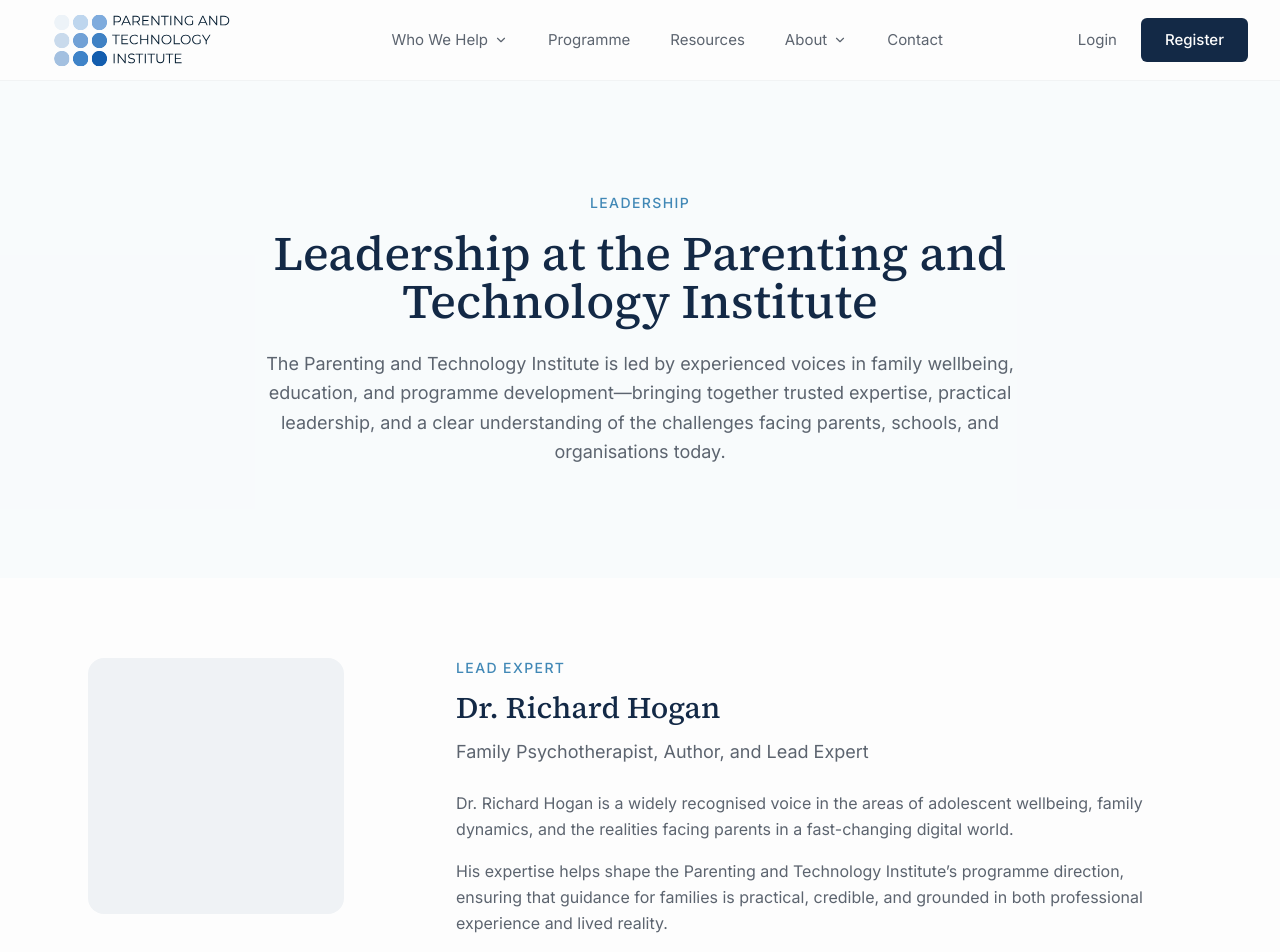
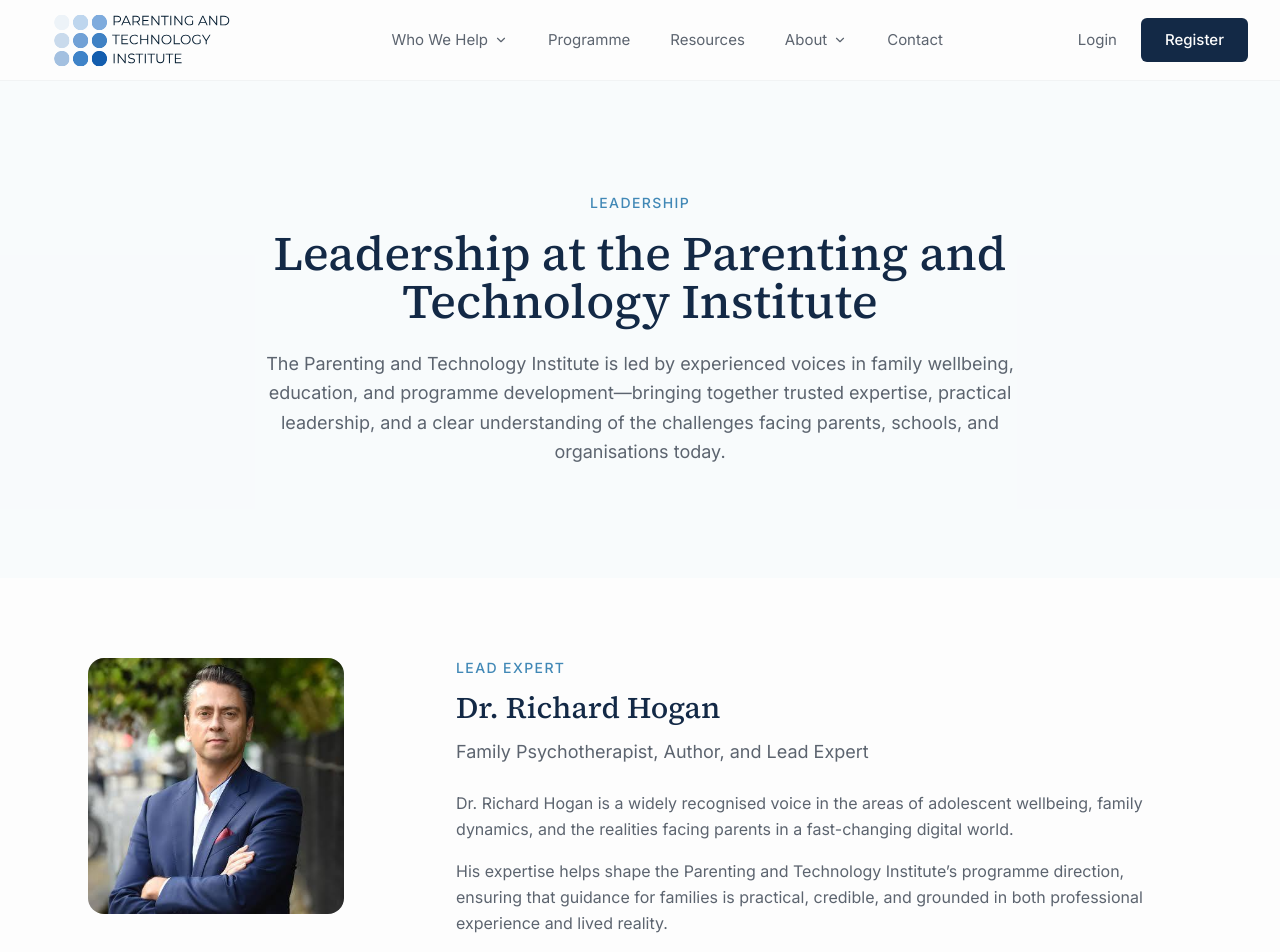
Before and after one commit to Gearoid-Cleere/pati-website, a Next.js app: page /leadership in a window 1280 px wide. Shown: the top 952 px of the page. Built offline with nearby package versions, Linux system fonts and the light colour scheme.

Commit message:
Update page with RH image

```diff
--- a/app/leadership/page.tsx
+++ b/app/leadership/page.tsx
@@ -1,3 +1,4 @@
+import Image from "next/image"
 import { Header } from "@/components/header"
 import { Footer } from "@/components/footer"
 
@@ -7,6 +8,7 @@ export default function LeadershipPage() {
       <Header />
 
       <main className="flex-1">
+        {/* Hero */}
         <section className="bg-secondary/30 py-20 md:py-28">
           <div className="mx-auto max-w-5xl px-6 text-center">
             <p className="mb-4 text-sm font-medium uppercase tracking-widest text-accent">
@@ -23,13 +25,24 @@ export default function LeadershipPage() {
           </div>
         </section>
 
+        {/* Richard Hogan */}
         <section className="py-20">
           <div className="mx-auto max-w-6xl px-6">
             <div className="grid items-start gap-12 lg:grid-cols-[320px_minmax(0,1fr)]">
+
+              {/* Image */}
               <div className="mx-auto lg:mx-0">
-                <div className="aspect-square w-64 rounded-2xl bg-muted" />
+                <Image
+                  src="/richard-hogan.jpg"
+                  alt="Dr. Richard Hogan"
+                  width={256}
+                  height={256}
+                  className="h-64 w-64 rounded-2xl object-cover"
+                  priority
+                />
               </div>
 
+              {/* Content */}
               <div>
                 <p className="mb-3 text-sm font-medium uppercase tracking-widest text-accent">
                   Lead Expert
@@ -57,51 +70,65 @@ export default function LeadershipPage() {
                   </p>
                 </div>
               </div>
+
             </div>
           </div>
         </section>
 
+        {/* Institute Leadership */}
         <section className="bg-secondary/30 py-20">
           <div className="mx-auto max-w-6xl px-6">
             <div className="mx-auto mb-14 max-w-3xl text-center">
               <h2 className="mb-6 font-serif text-3xl font-medium text-primary">
                 Institute Leadership
               </h2>
+
               <p className="leading-relaxed text-muted-foreground">
                 Alongside programme expertise, the Institute is supported by leadership focused on growth, partnerships, school engagement, and the continued development of a trusted platform for families, schools, and organisations.
               </p>
             </div>
 
             <div className="grid gap-8 md:grid-cols-2">
+
+              {/* Garry */}
               <div className="rounded-2xl border border-border bg-white p-8">
                 <div className="mb-4 h-16 w-16 rounded-full bg-muted" />
+
                 <h3 className="mb-2 text-xl font-medium text-primary">
                   Garry Cleere
                 </h3>
+
                 <p className="mb-4 text-sm text-muted-foreground">
                   Programme Manager
                 </p>
+
                 <p className="leading-relaxed text-muted-foreground">
                   Garry Cleere supports the development and delivery of the Parenting and Technology Institute, with a focus on partnerships, school engagement, programme growth, and the wider development of the Institute’s platform, reach, and long-term impact.
                 </p>
               </div>
 
+              {/* Future Team */}
               <div className="rounded-2xl border border-border bg-white p-8">
                 <div className="mb-4 h-16 w-16 rounded-full bg-muted" />
+
                 <h3 className="mb-2 text-xl font-medium text-primary">
                   Growing Leadership Team
                 </h3>
+
                 <p className="mb-4 text-sm text-muted-foreground">
                   Future Appointments
                 </p>
+
                 <p className="leading-relaxed text-muted-foreground">
                   As the Institute continues to grow, additional leadership capacity will support research, partnerships, programme development, and broader engagement with families, schools, and organisations.
                 </p>
               </div>
+
             </div>
           </div>
         </section>
 
+        {/* Closing */}
         <section className="py-20">
           <div className="mx-auto max-w-3xl px-6 text-center">
             <p className="leading-relaxed text-muted-foreground">
```
